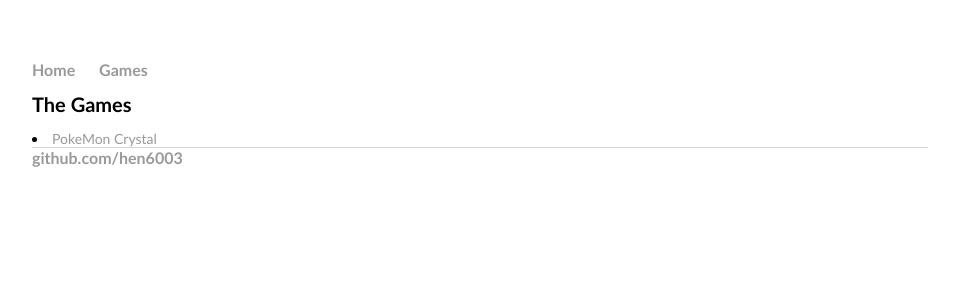
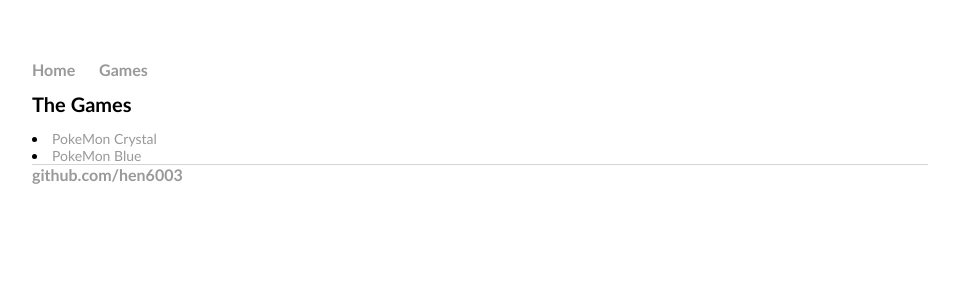
Before and after one commit to hen6003/hen6003.github.io, a Jekyll site: the page built from games/index.html, in a window 1280 px wide. Shown: the top 300 px of the page, without its empty margins (160-1119 px from the left). Built offline with Jekyll 4.4.1, drawn with Linux system fonts in a browser that asks for light colours.

Commit message:
Update index.html

```diff
--- a/games/index.html
+++ b/games/index.html
@@ -4,5 +4,6 @@ title: Games
 ---
 <div class="blurb">
 	<h1>The Games</h1>
-	<li><a href="/web">PokeMon Crystal</a></li>
+	<li><a href="/games/web1">PokeMon Crystal</a></li>
+	<li><a href="/games/web">PokeMon Blue</a></li>
 </div><!-- /.blurb -->
```
